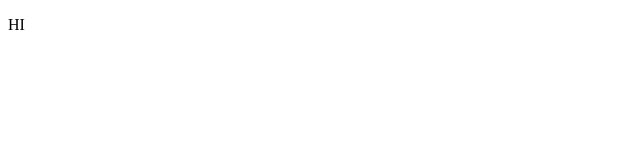
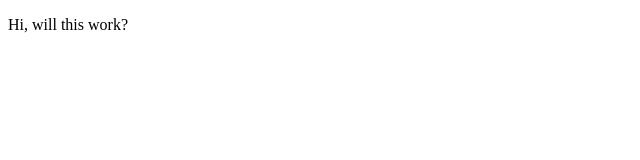
Before and after one commit to vetransc/WebDev, a plain HTML site: page index.html in a window 1280 px wide. Shown: the whole page, without its empty margins (0-640 px from the left). Drawn offline with Linux system fonts and the light colour scheme.

Commit message:
Checking

```diff
--- a/index.html
+++ b/index.html
@@ -6,6 +6,6 @@
     <title>Document</title>
 </head>
 <body>
-    <p>HI</p>
+    <p>Hi, will this work?</p>
 </body>
 </html>
```
